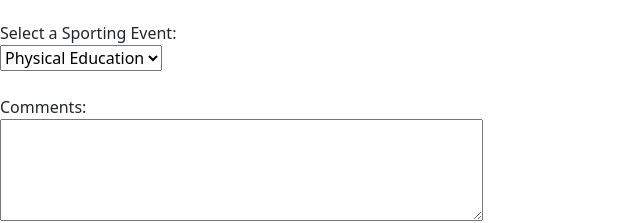
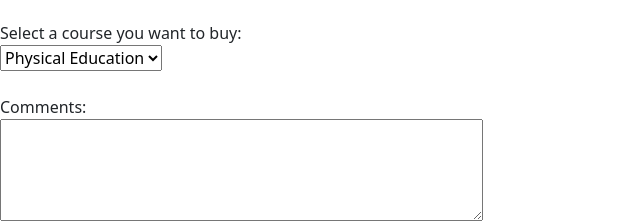
Before and after one commit to steph24sldn/week11homework, a plain HTML site: page pages/thankyou.html in a window 1280 px wide. Shown: the part 341-564 px from the top of the page, 0-640 px from the left. Drawn offline with nearby package versions, Linux system fonts and the light colour scheme.

Commit message:
Add files via upload

```diff
--- a/pages/thankyou.html
+++ b/pages/thankyou.html
@@ -26,7 +26,7 @@
             <option value="female">Female</option>
         </select><br><br>
 
-        <label for="event">Select a Sporting Event:</label><br>
+        <label for="event">Select a course you want to buy:</label><br>
         <select id="event" name="event" required>
             <option value="soccer">Physical Education</option>
             <option value="basketball">Computing</option>
```
